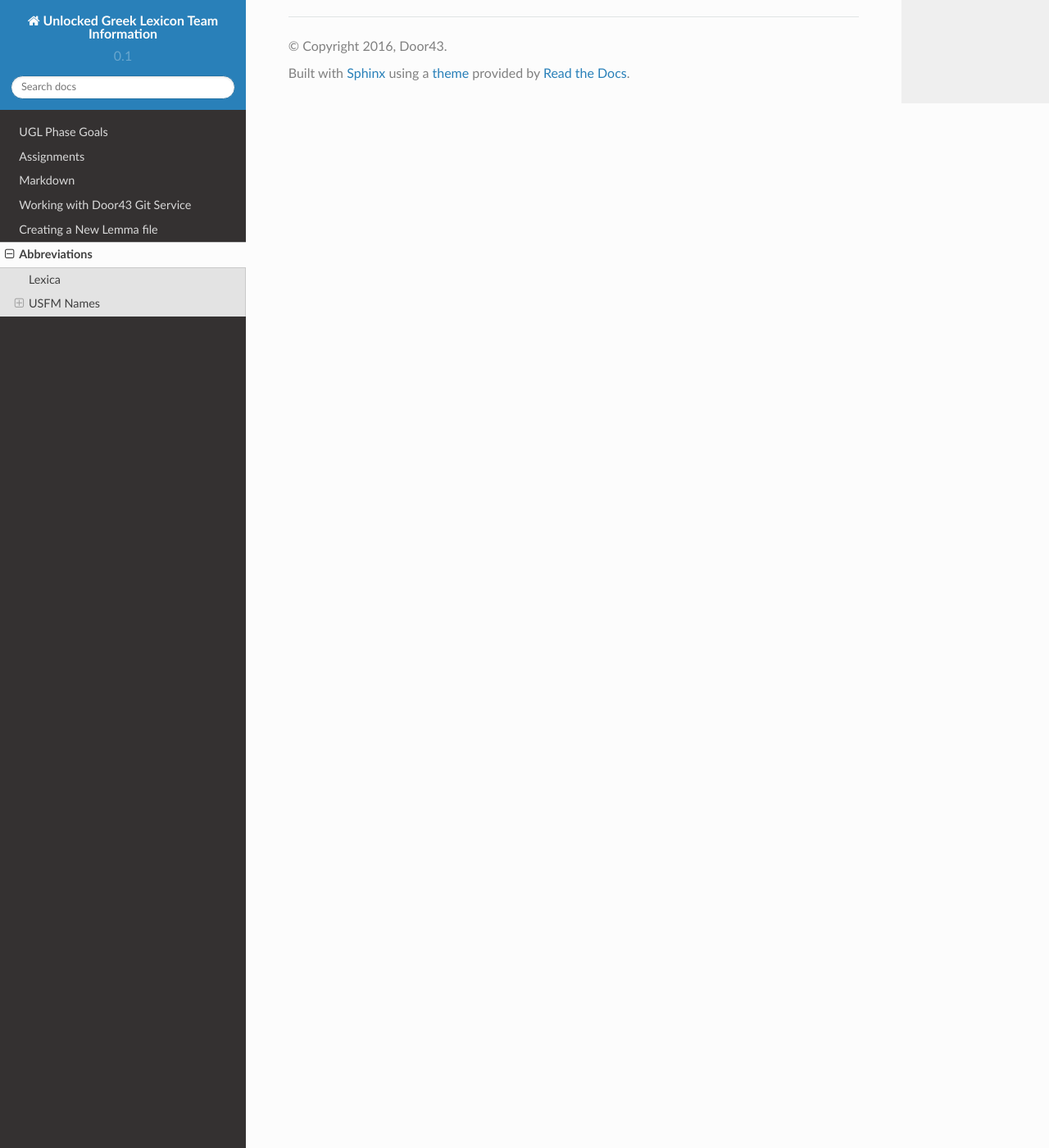
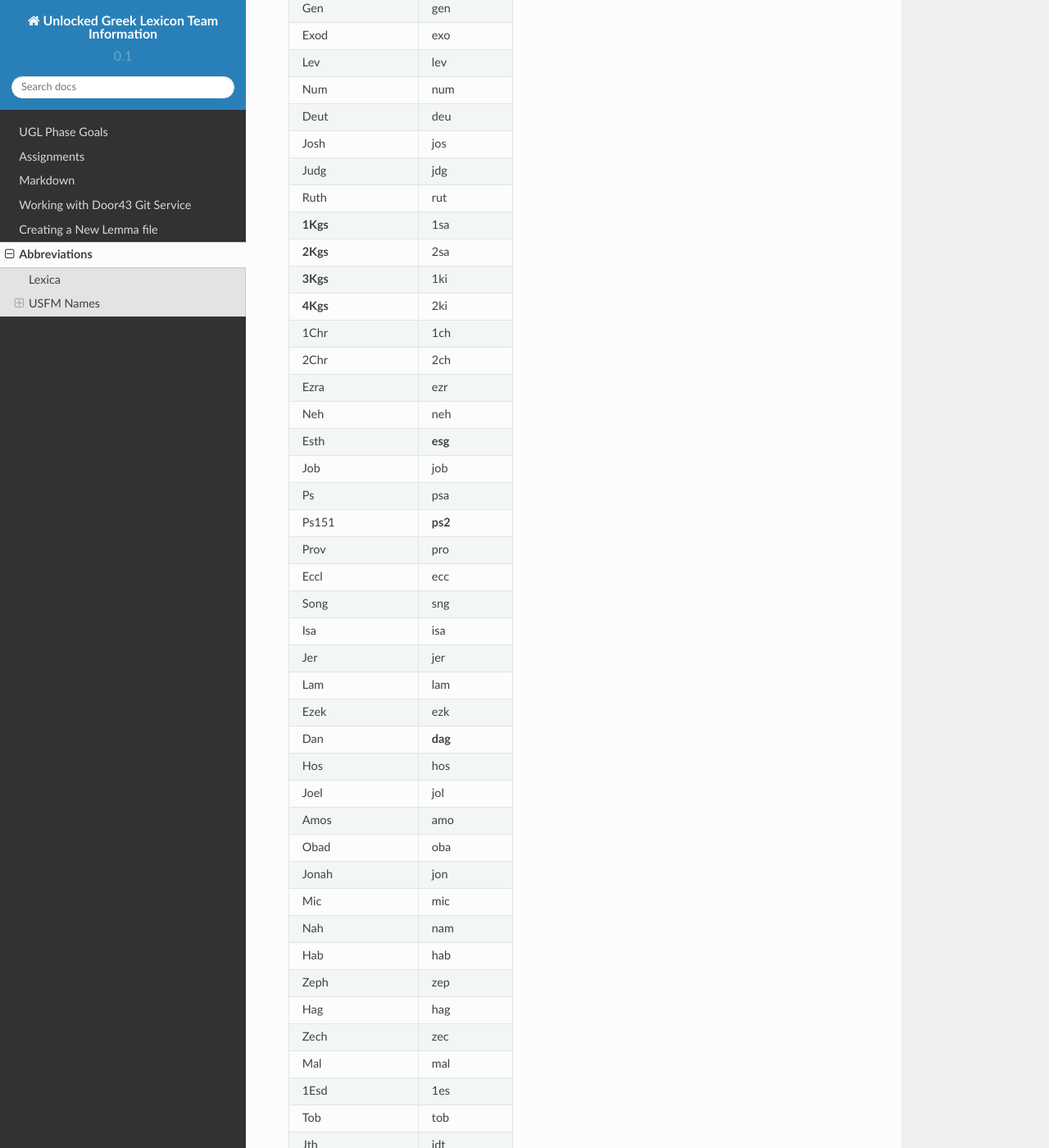
Before and after one commit to unfoldingWord-dev/Unlocked-Greek-Lexicon-Info, a Sphinx documentation site: the page built from docs/abbreviations.rst, in a window 1280 px wide and 1400 px high, scrolled down 2959 px. Shown: the whole window at 82% size. Built offline with Sphinx 7.4.7 and the Read the Docs theme 2.0.0, drawn with Linux system fonts in a browser that asks for light colours; some of the changed text lies outside the part shown.

Commit message:
Updated  LXX and Apocraphal abbreviations

```diff
--- a/docs/abbreviations.rst
+++ b/docs/abbreviations.rst
@@ -94,24 +94,62 @@
 LXX and Apocrypha
 ^^^^^^^^^^^^^^^^^
 
-====================    =========
-Standard Name           USFM Name
-====================    =========
-1Esd                    1es
-Tob                     tob
-Jth                     jdt
-Wisd (or WisdofSol)     wis
-Ecclus (or Sir)         sir
-Bar                     bar
-EpJer                   lje
-Sgof3Childr             s3y
-Sus                     sus
-BelandDr                bel
-1Macc                   1ma
-2Macc                   2ma
-3Macc                   3ma
-4Macc                   4ma
-ProfMan                 man
-Esth(Apocr)             esg
-Psalm151                ps2
-=====================   ==========
+.. csv-table::
+   :header: "Standard Name", "USFM Name"
+   :widths: auto
+
+      Gen,gen
+      Exod,exo
+      Lev,lev
+      Num,num
+      Deut,deu
+      Josh,jos
+      Judg,jdg
+      Ruth,rut
+      **1Kgs**,1sa
+      **2Kgs**,2sa
+      **3Kgs**,1ki
+      **4Kgs**,2ki
+      1Chr,1ch
+      2Chr,2ch
+      Ezra,ezr
+      Neh,neh
+      Esth,**esg**
+      Job,job
+      Ps,psa
+      Ps151, **ps2**
+      Prov,pro
+      Eccl,ecc
+      Song,sng
+      Isa,isa
+      Jer,jer
+      Lam,lam
+      Ezek,ezk
+      Dan,**dag**
+      Hos,hos
+      Joel,jol
+      Amos,amo
+      Obad,oba
+      Jonah,jon
+      Mic,mic
+      Nah,nam
+      Hab,hab
+      Zeph,zep
+      Hag,hag
+      Zech,zec
+      Mal,mal
+     1Esd,1es
+     Tob,tob
+     Jth,jdt
+     Wisd (or WisdofSol),wis
+     Ecclus (or Sir),sir
+     Bar,bar
+     EpJer,lje
+     Sgof3Childr,s3y
+     Sus,sus
+     BelandDr,bel
+     1Macc,1ma
+     2Macc,2ma
+     3Macc,3ma
+     4Macc,4ma
+     ProfMan,man
```
